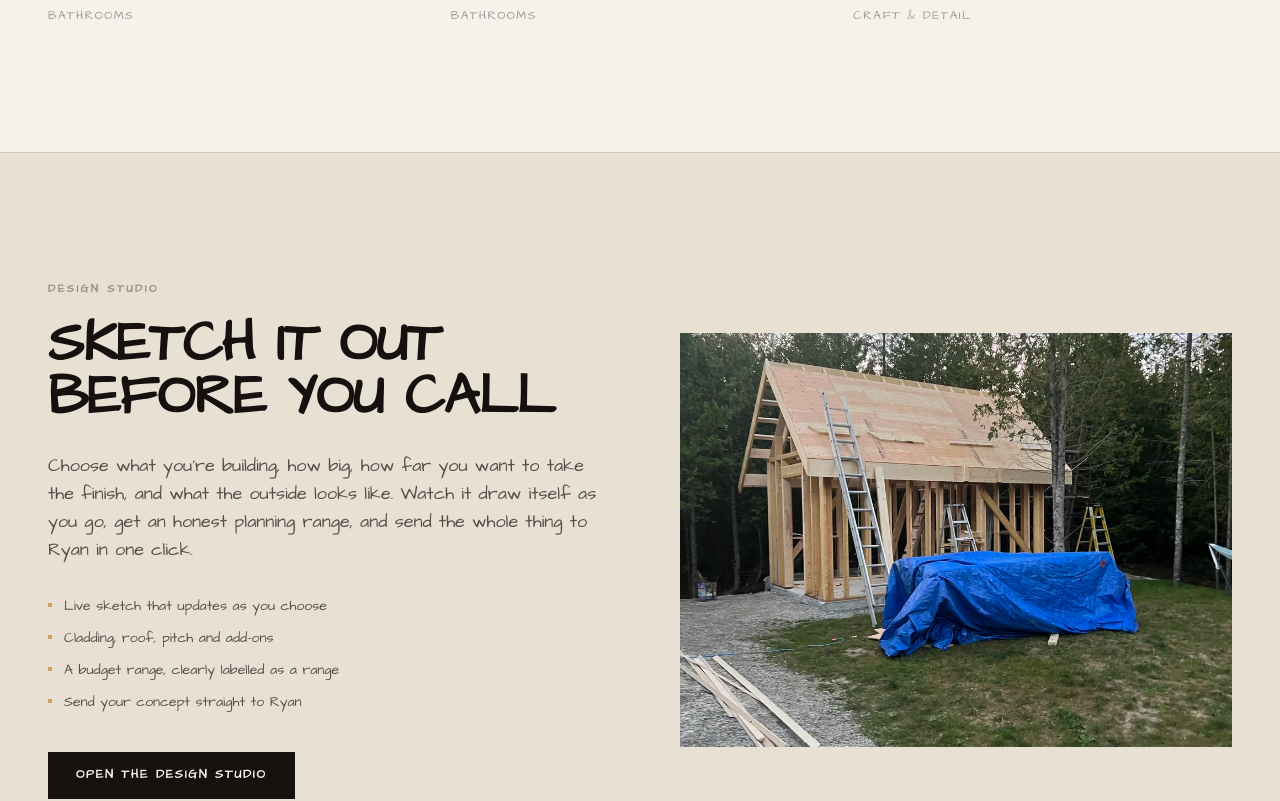
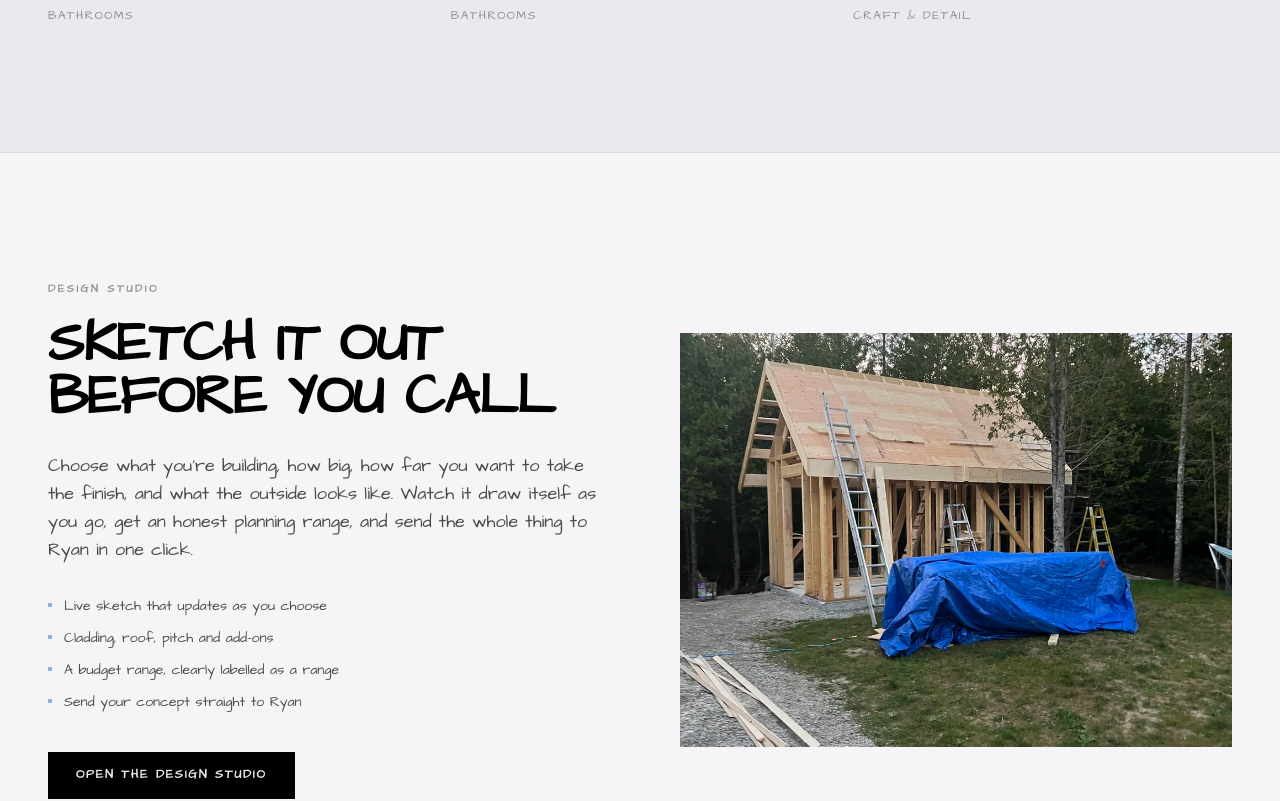
Before and after one commit to cmhenry23/henry-design-build, a Next.js app: page / in a window 1280 px wide. Shown: the part 4147-4948 px from the top of the page. Built offline with nearby package versions, Linux system fonts and the light colour scheme.

Commit message:
feat: match site palette to henrydb.ca branding
Swap the warm cedar/moss tones for the live site's actual brand
colours — black, off-white and periwinkle blue (#8EB6DC).

```diff
--- a/app/globals.css
+++ b/app/globals.css
@@ -35,7 +35,7 @@
 
   /* Visible focus for keyboard users on every interactive element. */
   :focus-visible {
-    outline: 2px solid #c9a06a;
+    outline: 2px solid #8eb6dc;
     outline-offset: 3px;
     border-radius: 2px;
   }
--- a/tailwind.config.ts
+++ b/tailwind.config.ts
@@ -5,14 +5,14 @@ const config: Config = {
   theme: {
     extend: {
       colors: {
-        ink: '#14110F',
-        char: '#221F1C',
-        stone: '#3A3532',
-        bone: '#F6F2EB',
-        sand: '#E8E0D3',
-        cedar: '#C9A06A',
-        brass: '#B8863B',
-        moss: '#40563F',
+        ink: '#000000',
+        char: '#0B0D10',
+        stone: '#26282C',
+        bone: '#EAEAEE',
+        sand: '#F5F5F7',
+        cedar: '#8EB6DC',
+        brass: '#6E9AC4',
+        moss: '#1C2B3A',
       },
       fontFamily: {
         display: ['var(--font-display)', 'ui-sans-serif', 'system-ui'],
```
